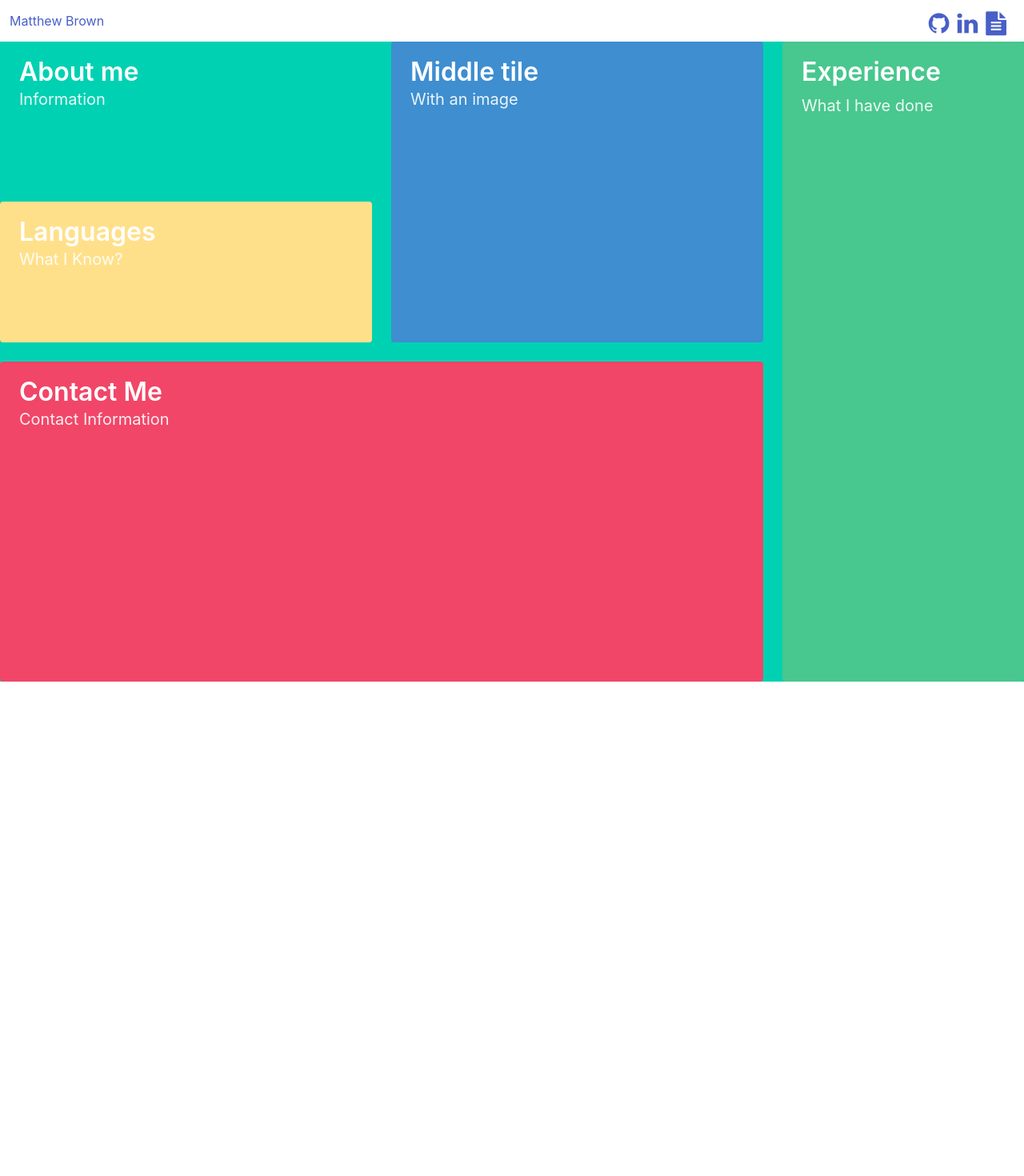
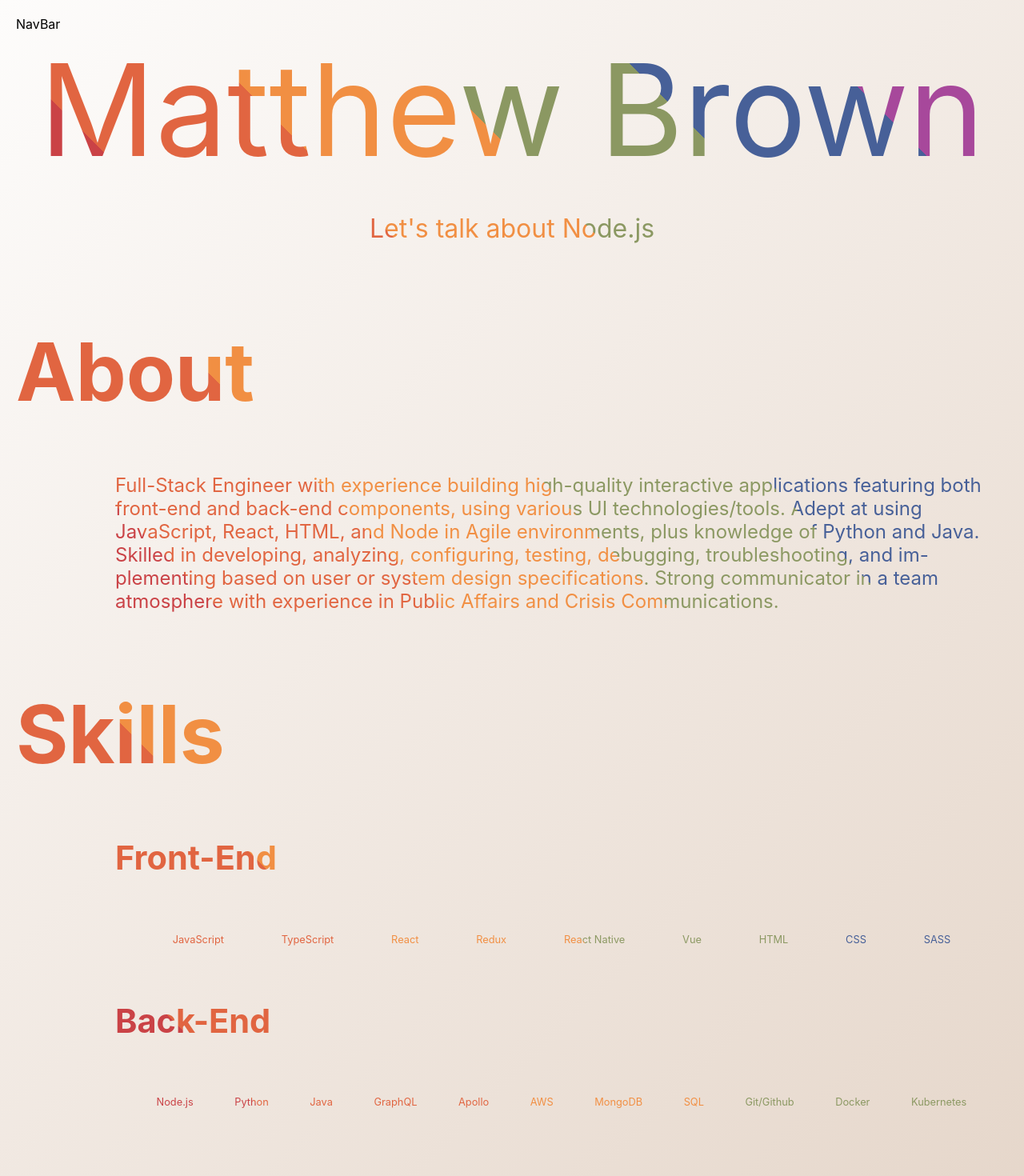
Before and after one commit to mbrown98/matthewBrownPortfolio, a React (Create React App) app: page / in a window 1280 px wide. Shown: the top 1470 px of the page at 80% size. Before the commit the page ends 864 px from the top, so only its background shows below. Built offline with nearby package versions, Linux system fonts and the light colour scheme; the HTML template or start-up script is replaced by a standard one.

Commit message:
design overhaul, added site structure

```diff
--- a/src/App.css
+++ b/src/App.css
@@ -1,39 +1,113 @@
 .App {
-  background-color: black;
-  color: white;
+  background-image: linear-gradient(135deg, #fdfcfb 0%, #e2d1c3 100%);
+  padding: 20px;
+  font-size: 16px;
+  display: grid;
+  flex-direction: column;
+  justify-content: space-around;
+  grid-template-columns: 1fr;
+
+  grid-template-areas: "navBar" "mainTitle" "about" "skills" "experience" "education";
 }
 
-.App-logo {
-  height: 40vmin;
-  pointer-events: none;
+.section-header {
+  /* Fallback: Set a background color. */
+  font-size: 50px;
+  background-color: #ca4246;
+
+  /* Create the gradient. */
+  background-image: linear-gradient(
+    45deg,
+    #ca4246 16.666%,
+    #e16541 16.666%,
+    #e16541 33.333%,
+    #f18f43 33.333%,
+    #f18f43 50%,
+    #8b9862 50%,
+    #8b9862 66.666%,
+    #476098 66.666%,
+    #476098 83.333%,
+    #a7489b 83.333%
+  );
+
+  /* Set the background size and repeat properties. */
+  background-size: 100%;
+  background-repeat: repeat;
+
+  /* Use the text as a mask for the background. */
+  /* This will show the gradient as a text color rather than element bg. */
+  -webkit-background-clip: text;
+  -webkit-text-fill-color: transparent;
+
+  /* Animate the text when loading the element. */
+  /* This animates it on page load and when hovering out. */
+  animation: rainbow-text-simple-animation-rev 0.75s ease forwards;
 }
 
-@media (prefers-reduced-motion: no-preference) {
-  .App-logo {
-    animation: App-logo-spin infinite 20s linear;
+.section-header:hover {
+  animation: rainbow-text-simple-animation 0.5s ease-in forwards;
+}
+
+/* Move the background and make it smaller. */
+/* Animation shown when entering the page and after the hover animation. */
+@keyframes rainbow-text-simple-animation-rev {
+  0% {
+    background-size: 650%;
+  }
+  40% {
+    background-size: 650%;
+  }
+  100% {
+    background-size: 100%;
   }
 }
 
-.App-header {
-  background-color: #282c34;
-  min-height: 100vh;
+/* Move the background and make it larger. */
+/* Animation shown when hovering over the text. */
+@keyframes rainbow-text-simple-animation {
+  0% {
+    background-size: 100%;
+  }
+  80% {
+    background-size: 650%;
+  }
+  100% {
+    background-size: 650%;
+  }
+}
+
+#myName {
+  font-size: 10rem;
+}
+
+#nameSubText {
+  font-size: 2rem;
+}
+
+.navBar {
+  grid-area: navBar;
+}
+
+.mainTitle {
+  grid-area: mainTitle;
+  font-size: 80px;
   display: flex;
   flex-direction: column;
   align-items: center;
-  justify-content: center;
-  font-size: calc(10px + 2vmin);
-  color: white;
 }
 
-.App-link {
-  color: #61dafb;
+.about {
+  grid-area: about;
 }
 
-@keyframes App-logo-spin {
-  from {
-    transform: rotate(0deg);
-  }
-  to {
-    transform: rotate(360deg);
-  }
+.skills {
+  grid-area: skills;
 }
+
+.experience {
+  grid-area: experience;
+}
+
+.education {
+  grid-area: education;
+}
--- a/src/App.js
+++ b/src/App.js
@@ -1,21 +1,22 @@
-import React from "react";
-import logo from "./logo.svg";
+import React, { useEffect, useState } from "react";
+
 import "./App.css";
-import Header from "./Components/Header";
+import MainTitle from "./Components/Title";
 import About from "./Components/About";
-
+import Skills from "./Components/Skills";
 import Experience from "./Components/Experience";
-import Projects from "./Components/Projects";
-import Contact from "./Components/Contact";
+import Education from "./Components/Education";
 
 function App() {
   return (
     <div className="App">
-      <Header />
+      <div class="navBar">NavBar</div>
+      <MainTitle />
       <About />
-      {/* <Experience />
-      <Projects />
-      <Contact /> */}
+
+      <Skills />
+      <Experience />
+      <Education />
     </div>
   );
 }
--- /dev/null
+++ b/src/Components/About/about.css
@@ -0,0 +1,4 @@
+.aboutText {
+  font-size: 1.5rem;
+  padding-left: 10%;
+}
--- a/src/Components/About/index.js
+++ b/src/Components/About/index.js
@@ -1,48 +1,22 @@
 import React from "react";
-import "bulma/css/bulma.css";
-
+import "../../App";
+import "./about.css";
 const About = () => {
   return (
-    <section class="hero is-primary" style={{ height: "100vh" }}>
-      <div class="tile is-ancestor">
-        <div class="tile is-vertical is-9">
-          <div class="tile">
-            <div class="tile is-parent is-vertical">
-              <article class="tile is-child notification is-primary">
-                <p class="title">About me</p>
-                <p class="subtitle">Information</p>
-              </article>
-              <article class="tile is-child notification is-warning">
-                <p class="title">Languages</p>
-                <p class="subtitle">What I Know?</p>
-              </article>
-            </div>
-            <div class="tile is-parent">
-              <article class="tile is-child notification is-info">
-                <p class="title">Middle tile</p>
-                <p class="subtitle">With an image</p>
-              </article>
-            </div>
-          </div>
-          <div class="tile is-parent">
-            <article class="tile is-child notification is-danger">
-              <p class="title">Contact Me</p>
-              <p class="subtitle">Contact Information</p>
-              <div class="content"></div>
-            </article>
-          </div>
-        </div>
-        <div class="tile is-parent">
-          <article class="tile is-child notification is-success">
-            <div class="content">
-              <p class="title">Experience</p>
-              <p class="subtitle">What I have done</p>
-              <div class="content"></div>
-            </div>
-          </article>
-        </div>
-      </div>
-    </section>
+    <div className="about section-header">
+      <h1>About</h1>
+      <p className="aboutText">
+        Full-Stack Engineer with experience building high-quality interactive
+        applications featuring both front-end and back-end components, using
+        various UI technologies/tools. Adept at using JavaScript, React, HTML,
+        and Node in Agile environments, plus knowledge of Python and Java.
+        Skilled in developing, analyzing, configuring, testing, debugging,
+        troubleshooting, and im-plementing based on user or system design
+        specifications. Strong communicator in a team atmosphere with experience
+        in Public Affairs and Crisis Communications.
+      </p>
+    </div>
   );
 };
+
 export default About;
--- a/src/Components/Contact/index.js
+++ /dev/null
@@ -1,16 +0,0 @@
-import React from "react";
-import "bulma/css/bulma.css";
-
-const Contact = () => {
-  return (
-    <section class="hero is-primary">
-      <div class="hero-body">
-        <div class="container">
-          <h1 class="title">Contact</h1>
-          <h2 class="subtitle">Get in Touch</h2>
-        </div>
-      </div>
-    </section>
-  );
-};
-export default Contact;
--- /dev/null
+++ b/src/Components/Education/index.js
@@ -0,0 +1,12 @@
+import React from "react";
+import "../../App";
+
+const Education = () => {
+  return (
+    <div className="education section-header">
+      <h1>Education</h1>
+    </div>
+  );
+};
+
+export default Education;
--- a/src/Components/Experience/index.js
+++ b/src/Components/Experience/index.js
@@ -1,16 +1,12 @@
 import React from "react";
-import "bulma/css/bulma.css";
+import "../../App";
 
 const Experience = () => {
   return (
-    <section class="hero is-primary">
-      <div class="hero-body">
-        <div class="container">
-          <h1 class="title">Experience</h1>
-          <h2 class="subtitle">What Have I Done?</h2>
-        </div>
-      </div>
-    </section>
+    <div className="experience section-header">
+      <h1>Experience</h1>
+    </div>
   );
 };
+
 export default Experience;
--- a/src/Components/Projects/index.js
+++ /dev/null
@@ -1,16 +0,0 @@
-import React from "react";
-import "bulma/css/bulma.css";
-
-const Projects = () => {
-  return (
-    <section class="hero is-primary">
-      <div class="hero-body">
-        <div class="container">
-          <h1 class="title">Projects</h1>
-          <h2 class="subtitle">Cool Things I've Built</h2>
-        </div>
-      </div>
-    </section>
-  );
-};
-export default Projects;
--- /dev/null
+++ b/src/Components/Skills/index.js
@@ -0,0 +1,66 @@
+import React from "react";
+import "../../App";
+import "./skills.css";
+
+const FRONT_END_SKILLS = [
+  {
+    name: "JavaScript",
+    image:
+      "https://upload.wikimedia.org/wikipedia/commons/thumb/9/99/Unofficial_JavaScript_logo_2.svg/1024px-Unofficial_JavaScript_logo_2.svg.png",
+  },
+  { name: "TypeScript", image: "" },
+  { name: "React", image: "" },
+  { name: "Redux", image: "" },
+  { name: "React Native", image: "" },
+  { name: "Vue", image: "" },
+  { name: "HTML", image: "" },
+  { name: "CSS", image: "" },
+  { name: "SASS", image: "" },
+];
+
+const BACK_END_SKILLS = [
+  { name: "Node.js", image: " " },
+  { name: "Python", image: " " },
+  { name: "Java", image: " " },
+  { name: "GraphQL", image: " " },
+  { name: "Apollo", image: " " },
+  { name: "AWS", image: " " },
+  { name: "MongoDB", image: " " },
+  { name: "SQL", image: " " },
+  { name: "Git/Github", image: " " },
+  { name: "Docker", image: " " },
+  { name: "Kubernetes", image: " " },
+];
+
+const Skills = () => {
+  return (
+    <div className="skills section-header">
+      <h1>Skills</h1>
+      <div className="skillsHolder">
+        <h5>Front-End</h5>
+        <div className="feBeContainer">
+          {" "}
+          {FRONT_END_SKILLS.map((skill) => (
+            <div>{skill.name}</div>
+          ))}
+        </div>
+        <h5>Back-End</h5>
+        <div className="feBeContainer">
+          {" "}
+          {BACK_END_SKILLS.map((skill) => (
+            <>
+              {/* <image
+                src={`url("https://upload.wikimedia.org/wikipedia/commons/thumb/9/99/Unofficial_JavaScript_logo_2.svg/1024px-Unofficial_JavaScript_logo_2.svg.png")`}
+                alt="JS"
+                className="skillImage"
+              /> */}
+              <div>{skill.name}</div>
+            </>
+          ))}
+        </div>
+      </div>
+    </div>
+  );
+};
+
+export default Skills;
--- /dev/null
+++ b/src/Components/Skills/skills.css
@@ -0,0 +1,15 @@
+.skillsHolder {
+  padding-left: 10%;
+}
+
+.feBeContainer {
+  display: flex;
+  flex-wrap: wrap;
+  justify-content: space-evenly;
+  font-size: 0.8rem;
+}
+
+.skillImage {
+  height: 100px;
+  width: 100px;
+}
--- /dev/null
+++ b/src/Components/Title/index.js
@@ -0,0 +1,42 @@
+import React, { useEffect, useState } from "react";
+import "../../App";
+
+const Title = () => {
+  let topics = [
+    "JavaScript",
+    "Node.js",
+    "React",
+    "HTML",
+    "AWS",
+    "Redux",
+    "React Native",
+    "TypeScript",
+  ];
+  let [index, setIndex] = useState(0);
+  let [topic, setTopic] = useState(topics[index]);
+
+  useEffect(() => {
+    if (index + 1 === topics.length) {
+      setIndex(0);
+      index = 0;
+    } else {
+      setIndex(index + 1);
+      index += 1;
+    }
+
+    const timer = setTimeout(() => {
+      setTopic(topics[index]);
+    }, 4000);
+    return () => clearTimeout(timer);
+  }, [topic]);
+  return (
+    <div className="mainTitle section-header">
+      <div id="myName">Matthew Brown</div>
+      <p class="gradient-text" id="nameSubText">
+        Let's talk about {topic}
+      </p>
+    </div>
+  );
+};
+
+export default Title;
```
Also changed, not shown: public/JavaScript.png (added).
